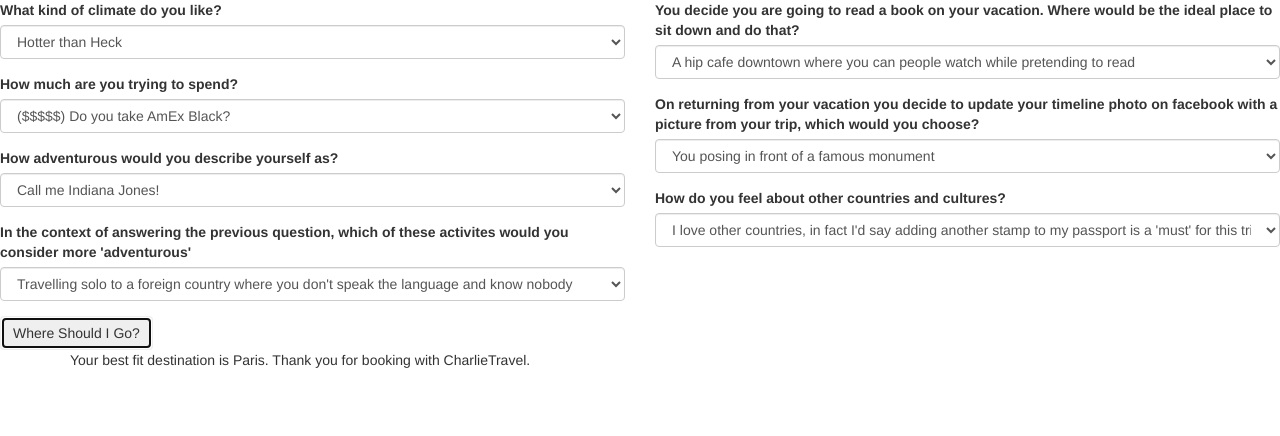
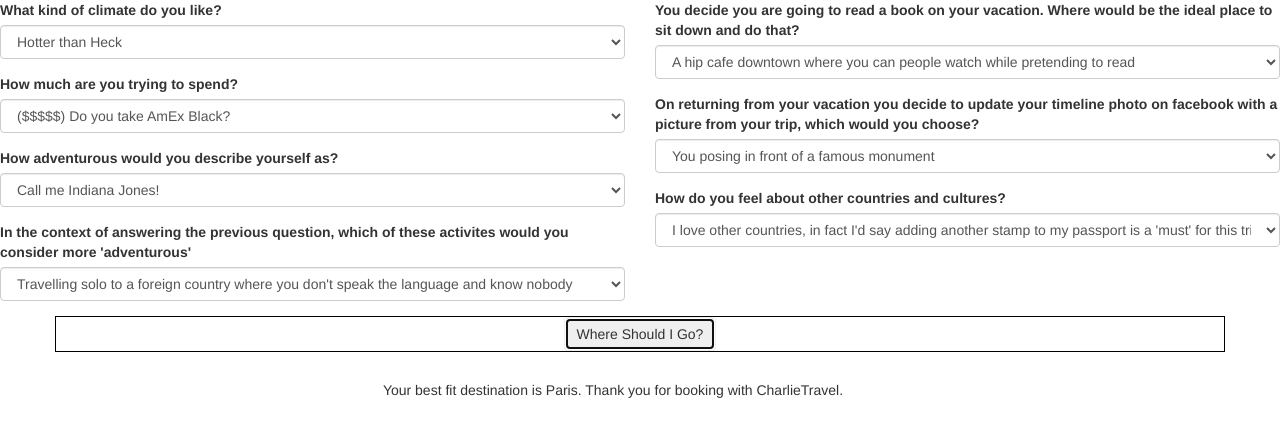
Before and after one commit to CharlesEwel/introcodereview2, a plain HTML site: page index.html in a window 1280 px wide. Both pictures are taken after a click on the button "Where Should I Go?". Drawn offline with Linux system fonts and the light colour scheme.

Commit message:
fix typos and add css such that project meets all minimum requirements. Commit before I revamp buttons an display entirely

```diff
--- a/css/styles.css
+++ b/css/styles.css
@@ -1,3 +1,10 @@
 #output{
   display: none;
+  text-align: center;
+  margin: 2em;
 }
+
+#finalsubmit{
+  text-align: center;
+  border: 1px solid black;
+}
--- a/index.html
+++ b/index.html
@@ -83,7 +83,9 @@
             </div>
           </div>
         </div>
-        <button type="submit" class="btn">Where Should I Go?</button>
+        <div class="container" id="finalsubmit">
+          <button type="submit" class="btn">Where Should I Go?</button>
+        </div>
      </form>
      <div class="container" id="output">
        Your best fit destination is <span class="destination"></span>. Thank you for booking with CharlieTravel.
--- a/js/scripts.js
+++ b/js/scripts.js
@@ -1,4 +1,4 @@
-//Buisiness Logic
+//Business Logic
 
 var extractTemp = function(rawInput){
   return parseInt(rawInput.charAt(0))-5;
@@ -11,6 +11,8 @@ var extractPrice = function(rawInput){
 var extractAdventure = function(rawInput){
   return parseInt(rawInput.charAt(2))-5;
 };
+
+//Front End Logic
 
 $(document).ready(function() {
   $("form#vacation-suggester").submit(function(event) {
```
Also changed, not shown: 1 other file.
